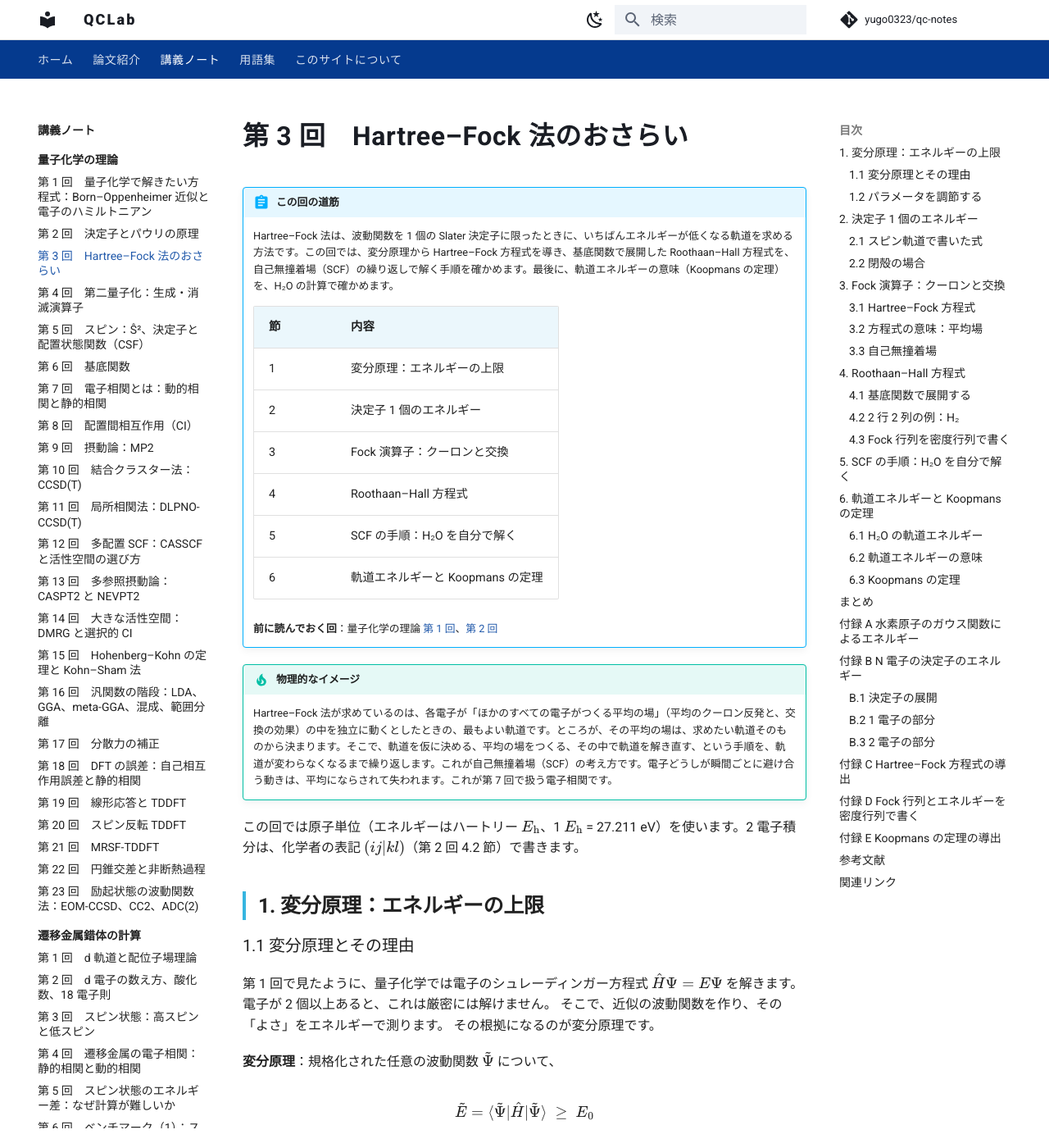
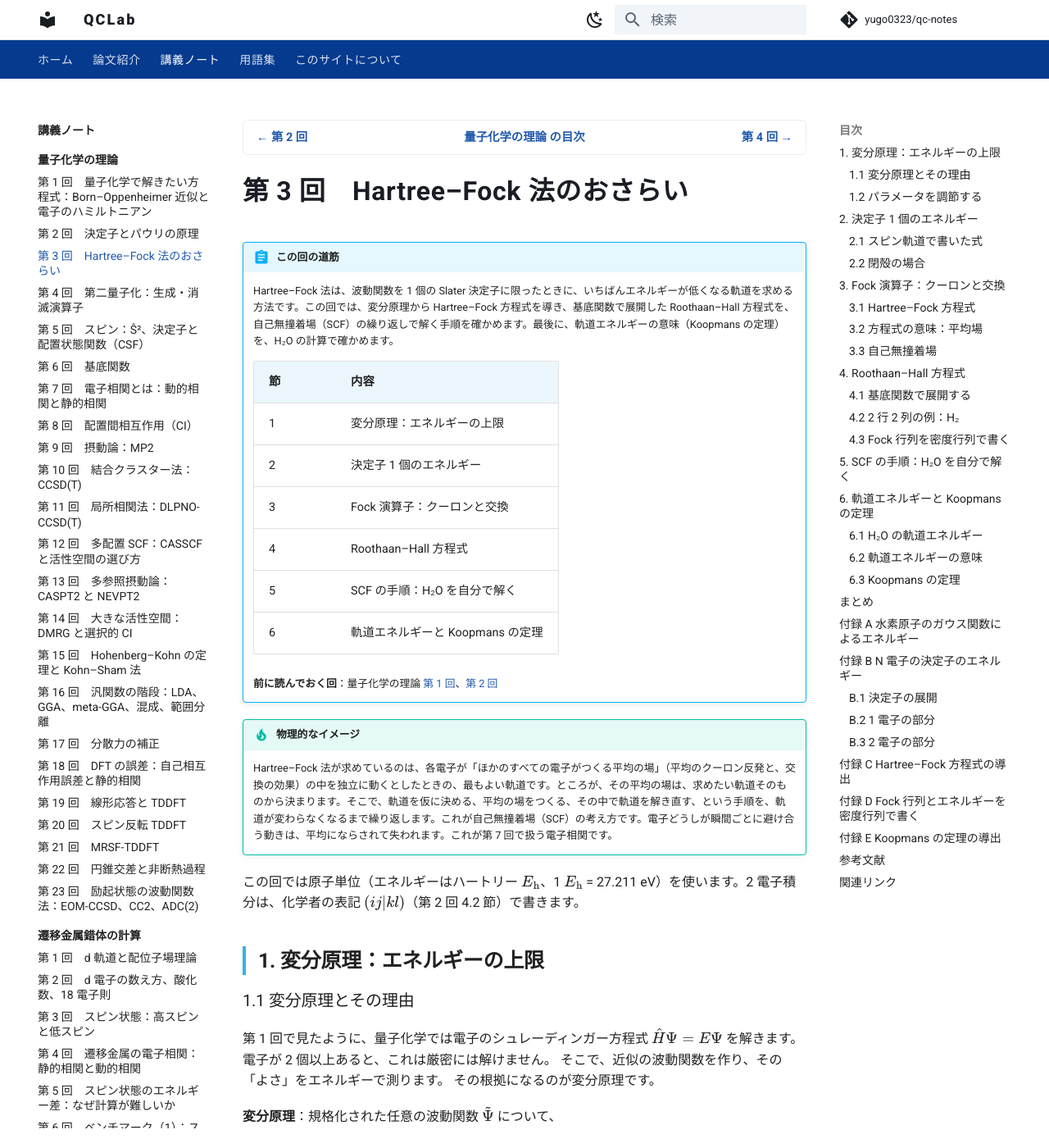
Before and after one commit to yugo0323/qc-notes, an MkDocs documentation site: the page built from docs/courses/qc-theory/03-hartree-fock.md, in a window 1280 px wide and 1400 px high. Shown: the whole window at 82% size. Built offline with MkDocs 1.6.1 and Material for MkDocs 9.7.7, drawn with Linux system fonts in a browser that asks for light colours; comment, search, counter and statistics services are not loaded; some of the changed text lies outside the part shown.

Commit message:
サイト：講義ノートの各回に、前後の回と目次へのリンクを追加（ページ上部とフッター）
Co-Authored-By: Claude Opus 5.5 <noreply@anthropic.com>

```diff
--- a/docs/stylesheets/extra.css
+++ b/docs/stylesheets/extra.css
@@ -220,3 +220,22 @@
   .qc-sec__en { font-size: 1.2rem; }
   .qc-tiles { grid-template-columns: 1fr; }
 }
+
+/* 講義ノートの前後の回への案内（overrides/main.html） */
+.md-typeset .qc-lecnav,
+.qc-lecnav {
+  display: flex;
+  justify-content: space-between;
+  align-items: center;
+  gap: 0.6rem;
+  margin: 0 0 1.2rem;
+  padding: 0.45rem 0.8rem;
+  border: 1px solid var(--md-default-fg-color--lightest);
+  border-radius: 6px;
+  font-size: 0.72rem;
+}
+.qc-lecnav > span { flex: 1; white-space: nowrap; }
+@media (max-width: 30em) { .qc-lecnav { font-size: 0.68rem; padding: 0.4rem 0.5rem; } }
+.qc-lecnav__toc { text-align: center; }
+.qc-lecnav__next { text-align: right; }
+.qc-lecnav a { font-weight: 600; }
--- a/mkdocs.yml
+++ b/mkdocs.yml
@@ -6,6 +6,7 @@ repo_name: yugo0323/qc-notes
 
 theme:
   name: material
+  custom_dir: overrides
   language: ja
   font: false
   features:
@@ -13,6 +14,7 @@ theme:
     - navigation.sections
     - navigation.indexes
     - navigation.top
+    - navigation.footer
     - search.highlight
     - content.code.copy
   palette:
--- /dev/null
+++ b/overrides/main.html
@@ -0,0 +1,23 @@
+{% extends "base.html" %}
+
+{#- 講義ノートの各回の冒頭に、同じ連載の前後の回と目次へのリンクを置く -#}
+{% block content %}
+  {% if page.url.startswith("courses/") and page.parent and page.file.name != "index" %}
+    {% set siblings = page.parent.children %}
+    {% set prev = page.previous_page if page.previous_page and page.previous_page.parent == page.parent and page.previous_page.file.name != "index" else none %}
+    {% set nxt = page.next_page if page.next_page and page.next_page.parent == page.parent else none %}
+    {% set toc = siblings[0] if siblings and siblings[0].is_page and siblings[0].file.name == "index" else none %}
+    <nav class="qc-lecnav" aria-label="前後の回">
+      <span class="qc-lecnav__prev">
+        {% if prev %}<a href="{{ prev.url | url }}" title="{{ prev.title | striptags }}">← {{ (prev.title | striptags).split("回")[0] ~ "回" }}</a>{% endif %}
+      </span>
+      <span class="qc-lecnav__toc">
+        {% if toc %}<a href="{{ toc.url | url }}">{{ page.parent.title }} の目次</a>{% endif %}
+      </span>
+      <span class="qc-lecnav__next">
+        {% if nxt %}<a href="{{ nxt.url | url }}" title="{{ nxt.title | striptags }}">{{ (nxt.title | striptags).split("回")[0] ~ "回" }} →</a>{% endif %}
+      </span>
+    </nav>
+  {% endif %}
+  {{ super() }}
+{% endblock %}
```
Also changed, not shown: docs/courses/index.md (+2 -0 lines).
